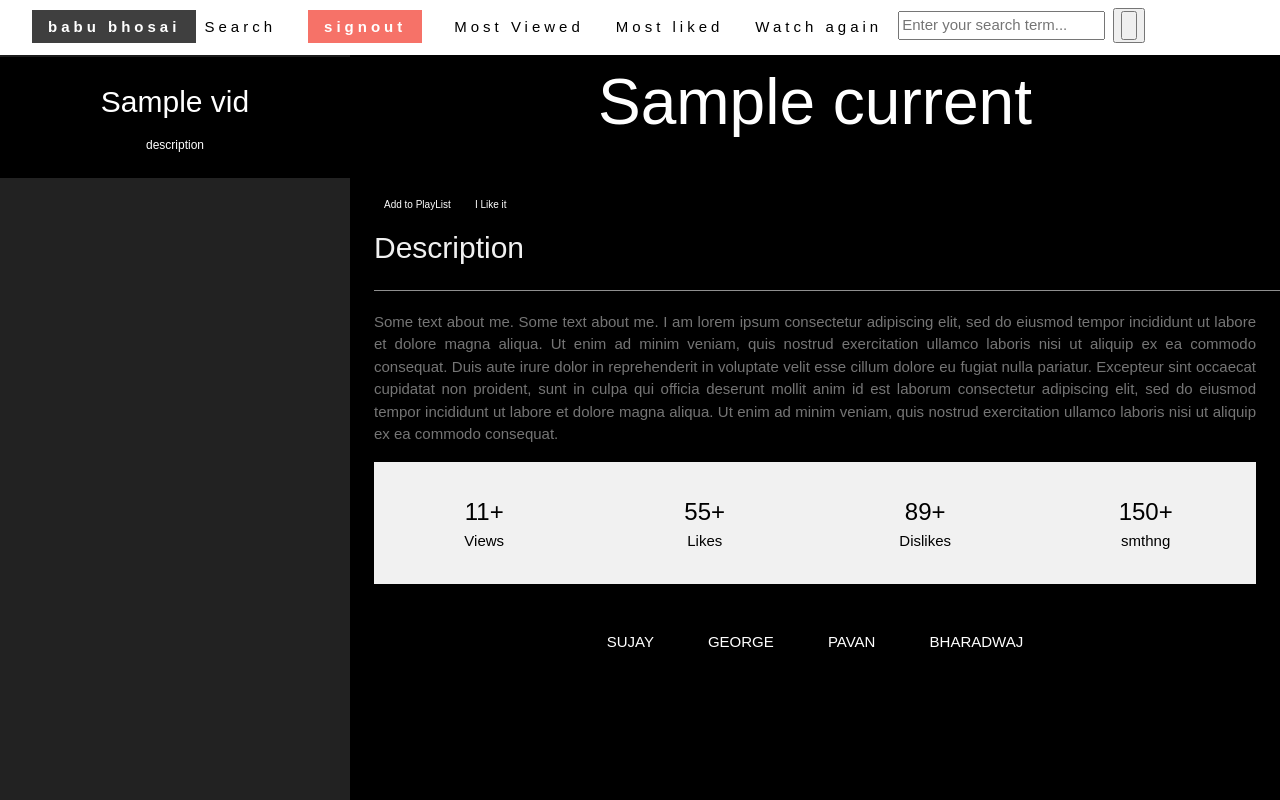
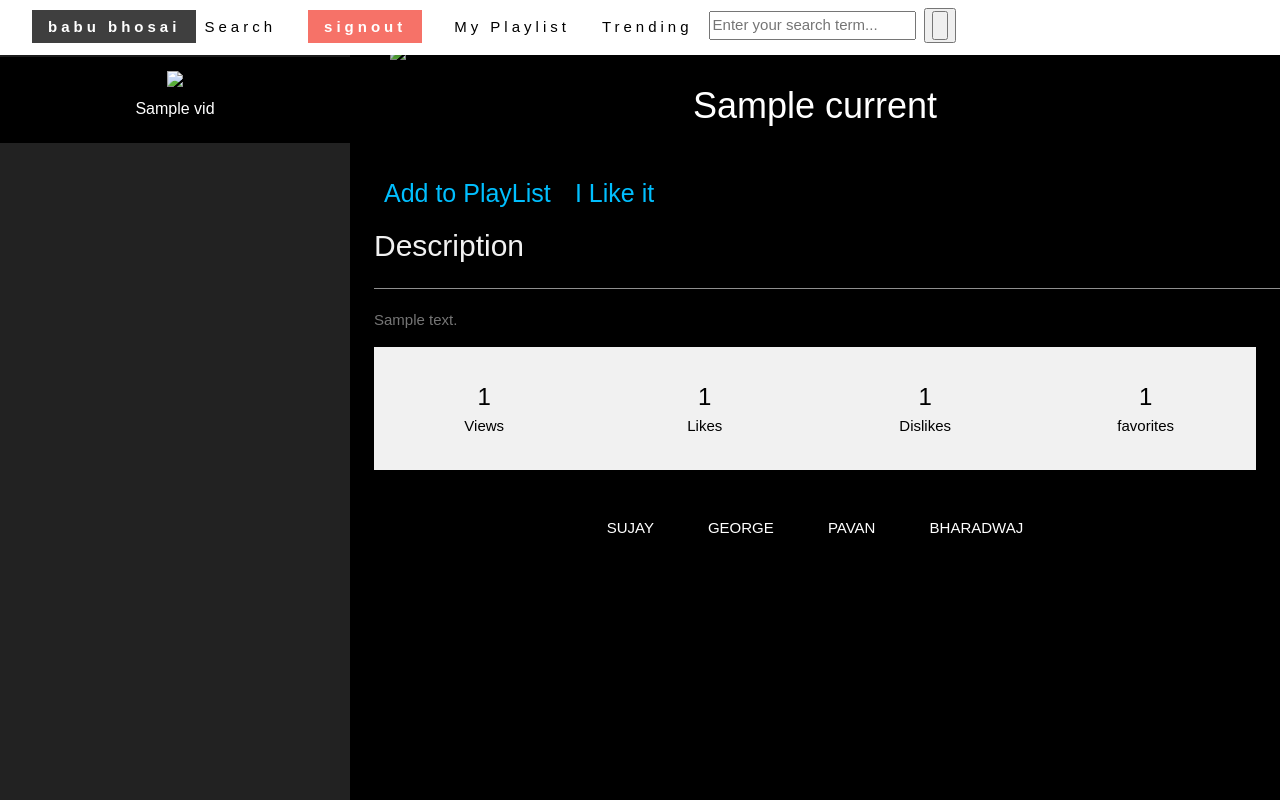
Before and after one commit to TheLayman/dbms-ass, a Django app: template myapp/templates/play.html in a window 1280 px wide; the page is wider, and only the part inside the window is pictured. Run offline with Django 3.2, Linux system fonts and the light colour scheme; the template is opened without the code that fills it: most values are stand-ins (such as "Sample title", 1, 10 or a date in 2020); some libraries are stand-ins or nearby versions.

Commit message:
Minor Bugs still exist. Alpha Version.

```diff
--- a/myDbShit/NOSQL.py
+++ b/myDbShit/NOSQL.py
@@ -25,9 +25,6 @@ for fname in iglob(os.path.expanduser('test/*.json')):
         stats = videos['videoInfo']['statistics']
         node = Node("Video",id = videos['videoInfo']['id'], commentCount = stats['commentCount'], viewCount = stats['viewCount'], favoriteCount = stats['favoriteCount'], likeCount = int(stats['likeCount']) , dislikeCount = stats['dislikeCount'])
         graph.create(node)
-    i=i+1
-    if (i==50):
-         break
 print("Nodes Finished")
 
 for i in range(len(array)):
--- a/myapp/templates/play.html
+++ b/myapp/templates/play.html
@@ -1,7 +1,7 @@
 <!DOCTYPE html>
 <html>
 
-<title>Boobs HUB</title>
+<title>Babu Bhosai</title>
 <meta charset="UTF-8">
 <meta name="viewport" content="width=device-width, initial-scale=1">
 <link rel="stylesheet" href="https://www.w3schools.com/w3css/4/w3.css">
@@ -26,8 +26,10 @@ body, h1,h2,h3,h4,h5,h6 {font-family: "Montserrat", sans-serif}
   <span style="display:block; height: 57px;"></span>
   {% for vid in vid_list %}
 
-  <a href="#" class="w3-bar-item w3-button w3-padding-large w3-black"><h2>{{ vid.title }}</h2>
-    <p>description</p>
+  <a href="#" class="w3-bar-item w3-button w3-padding-large w3-black">
+    <img src="{{vid.videoInfo.snippet.thumbnails.default.url}}" align="center" >
+    <h6>{{ vid.title }}</h6>
+
   </a>
   {% endfor %}
 </nav>
@@ -36,11 +38,10 @@ body, h1,h2,h3,h4,h5,h6 {font-family: "Montserrat", sans-serif}
 <!-- Navbar (sit on top) -->
 <div class="w3-top">
   <div class="w3-bar w3-white w3-wide w3-padding w3-card-2">
-  <a href="#home" class="w3-bar-item w3-button"><span class="w3-padding w3-black w3-opacity-min"><b>babu bhosai</b></span> <span class="w3-hide-small w3-text-blck">Search</span></h1></a>
-    <a href="#home" class="w3-bar-item w3-button"><span class="w3-padding w3-red w3-opacity-min"><b>signout</b></span> </a>
-    <a href="#projects" class="w3-bar-item w3-button">Most Viewed</a>
-      <a href="#about" class="w3-bar-item w3-button">Most liked</a>
-      <a href="#contact" class="w3-bar-item w3-button">Watch again</a>
+  <a href="{% url 'hello' %}" class="w3-bar-item w3-button"><span class="w3-padding w3-black w3-opacity-min"><b>babu bhosai</b></span> <span class="w3-hide-small w3-text-blck">Search</span></h1></a>
+    <a href="{% url 'logout' %}" class="w3-bar-item w3-button"><span class="w3-padding w3-red w3-opacity-min"><b>signout</b></span> </a>
+    <a href="{% url 'playList' %}" class="w3-bar-item w3-button">My Playlist</a>
+      <a href="{% url 'trending' %}" class="w3-bar-item w3-button">Trending</a>
 
     <!-- Float links to the right. Hide them on small screens -->
     <div class="column">
@@ -63,14 +64,15 @@ body, h1,h2,h3,h4,h5,h6 {font-family: "Montserrat", sans-serif}
 <div class="w3-padding-large" id="main">
   <!-- Header/Home -->
   <header class="w3-container w3-padding-32 w3-center w3-black" id="home">
-
-    <h1 class="w3-jumbo">{{ current.title }}</h1>
+    <img src="{{current.videoInfo.snippet.thumbnails.high.url}}" align="left" >
+    <span style="display:block; height: 25px;"></span>
+    <h1>{{ current.title }}</h1>
 
   </header>
   <a  href="#" id = "playlist_{{ current.videoInfo.id }}"
-  style="font-size: 10px; text-decoration: none;display : inline; padding: 0px 10px">Add to PlayList</a>
+  style="font-size: 25px; color : deepskyblue;text-decoration: none;display : inline; padding: 0px 10px">Add to PlayList</a>
   <a  href="#" id = "like_{{ current.videoInfo.id }}"
-      style="font-size: 10px; text-decoration: none;display : inline; padding: 0px 10px;">I Like it</a>
+      style="font-size: 25px;color : deepskyblue; text-decoration: none;display : inline; padding: 0px 10px;">I Like it</a>
 
       <script src="https://code.jquery.com/jquery-3.1.0.min.js"></script>
       {% block javascript %}
@@ -132,29 +134,27 @@ body, h1,h2,h3,h4,h5,h6 {font-family: "Montserrat", sans-serif}
       <script src="https://code.jquery.com/jquery-3.1.0.min.js"></script>
 
  <div class="w3-content w3-justify w3-text-grey w3-padding-10" id="about">
+
     <h2 class="w3-text-light-grey">Description</h2>
     <hr style="width:950px" class="w3-opacity">
-    <p>Some text about me. Some text about me. I am lorem ipsum consectetur adipiscing elit, sed do eiusmod tempor incididunt ut labore et dolore magna aliqua. Ut enim ad minim veniam, quis nostrud exercitation ullamco laboris nisi ut aliquip
-      ex ea commodo consequat. Duis aute irure dolor in reprehenderit in voluptate velit esse cillum dolore eu fugiat nulla pariatur. Excepteur sint occaecat cupidatat non proident, sunt in culpa qui officia deserunt mollit anim id est laborum consectetur
-      adipiscing elit, sed do eiusmod tempor incididunt ut labore et dolore magna aliqua. Ut enim ad minim veniam, quis nostrud exercitation ullamco laboris nisi ut aliquip ex ea commodo consequat.
-    </p>
+    <p>{{current.desc}}</p>
 
     <div class="w3-row w3-center w3-padding-16 w3-section w3-light-grey">
       <div class="w3-quarter w3-section">
-        <span class="w3-xlarge">11+</span><br>
+        <span class="w3-xlarge">{{ current.videoInfo.statistics.viewCount}}</span><br>
         Views
       </div>
       <div class="w3-quarter w3-section">
-        <span class="w3-xlarge">55+</span><br>
+        <span class="w3-xlarge">{{ current.likeCount}}</span><br>
         Likes
       </div>
       <div class="w3-quarter w3-section">
-        <span class="w3-xlarge">89+</span><br>
+        <span class="w3-xlarge">{{ current.videoInfo.statistics.dislikeCount}}</span><br>
         Dislikes
       </div>
       <div class="w3-quarter w3-section">
-        <span class="w3-xlarge">150+</span><br>
-        smthng
+        <span class="w3-xlarge">{{ current.videoInfo.statistics.favoriteCount}}</span><br>
+        favorites
       </div>
     </div>
 
```
Also changed, not shown: myapp/templates/home.html (+16 -26 lines), myapp/views.py (+4 -4 lines).
